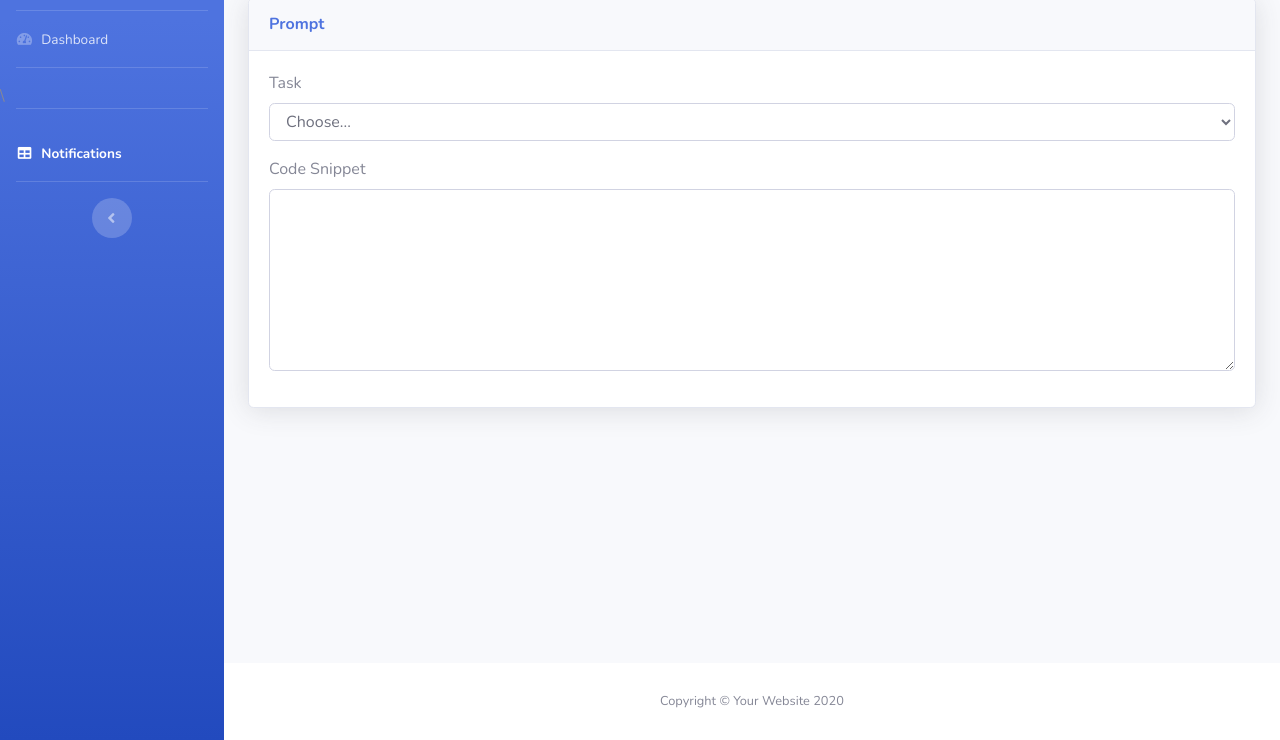
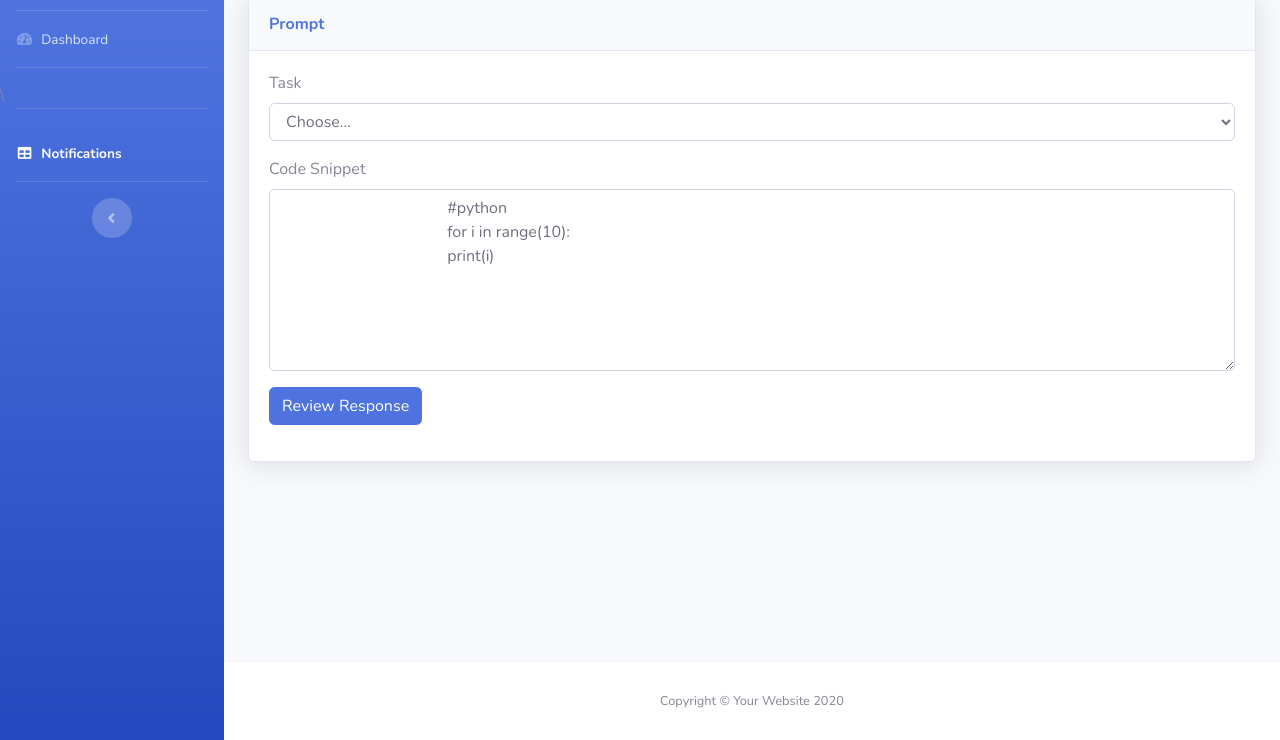
Before and after one commit to aditirajaraman/tech-tips, a website with bundled scripts: page submit_query.html in a window 1280 px wide. Shown: the part 60-800 px from the top of the page. Built offline with nearby package versions, Linux system fonts and the light colour scheme.

Commit message:
Update submit_query.html

```diff
--- a/submit_query.html
+++ b/submit_query.html
@@ -108,8 +108,22 @@
                                     </div>
                                     <div class="form-group">
                                       <label for="exampleFormControlTextarea1">Code Snippet</label>
-                                      <textarea class="form-control" id="exampleFormControlTextarea1" rows="7"></textarea>
+                                      <textarea class="form-control" id="exampleFormControlTextarea1" rows="7">
+                                        #python
+                                        for i in range(10):
+                                        print(i)
+                                      </textarea>
                                     </div>
+                                    <div class="form-group">
+                                        <button class="btn btn-primary" type="button" data-toggle="collapse" data-target="#collapseExample" aria-expanded="false" aria-controls="collapseExample">
+                                            Review Response
+                                          </button>
+                                          <div class="collapse" id="collapseExample">
+                                            <div class="card card-body">
+                                                Looks like 'print(i)' needs to be indented."
+                                            </div>
+                                          </div>
+                                      </div>
                                   </form>
                             </div>
                         </div>
```
